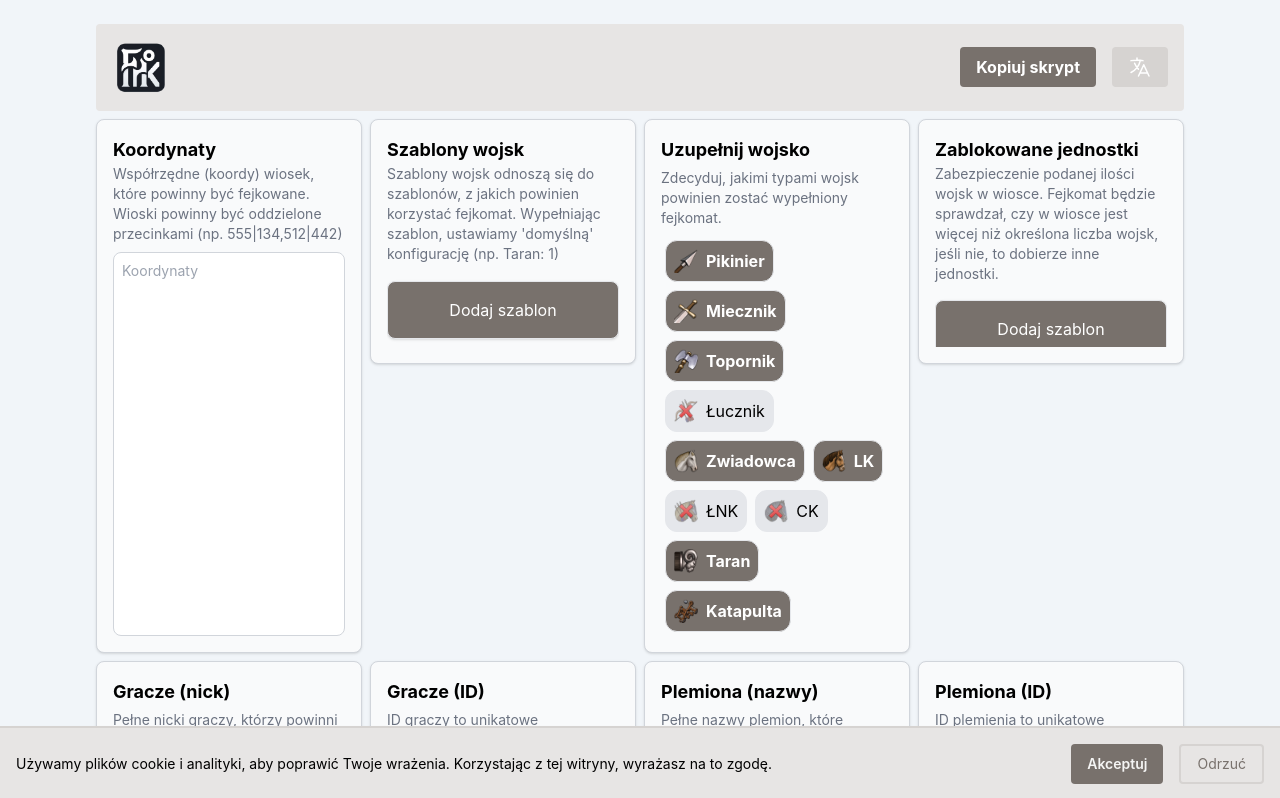
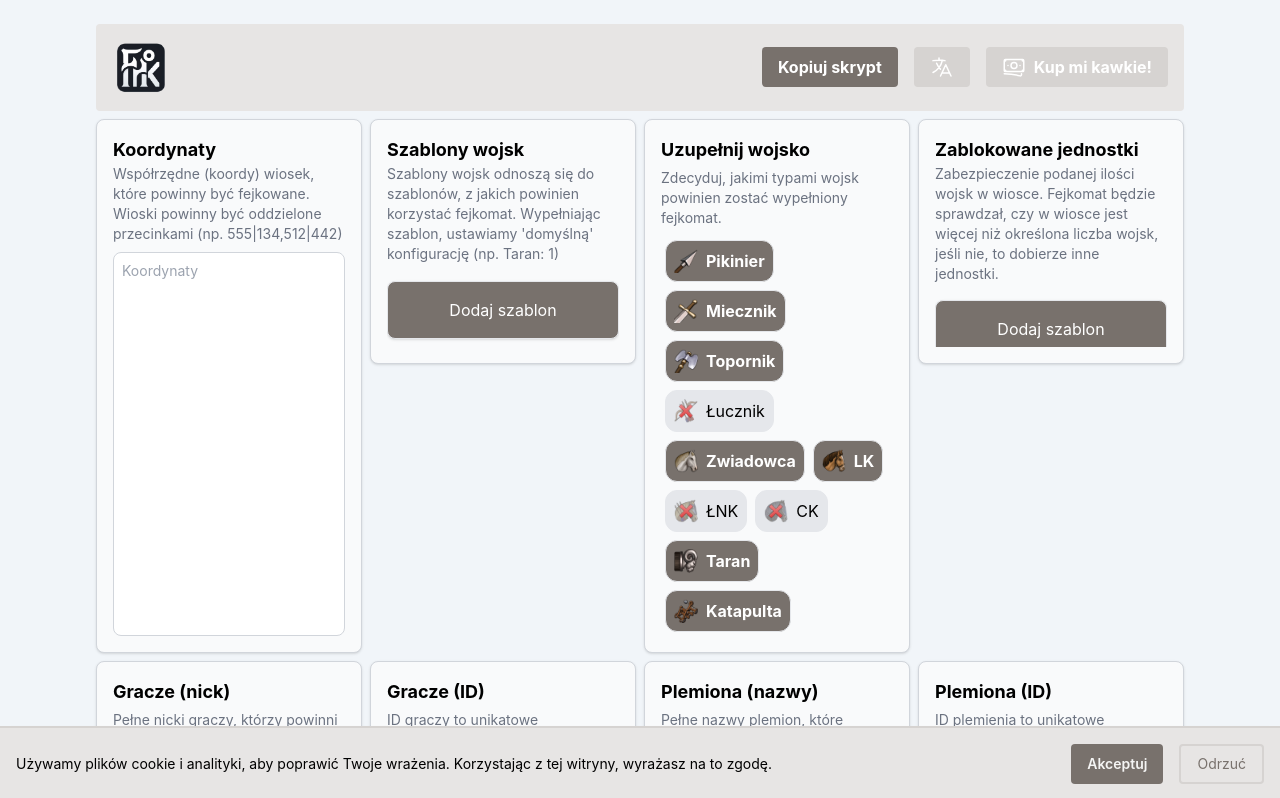
Before and after one commit to krystianslowik/Hermitowski-Fejkomat-Generator, a React (Create React App) app: page / in a window 1280 px wide. Shown: the top 798 px of the page. Built offline with nearby package versions, Linux system fonts and the light colour scheme.

Commit message:
(feature) buy me coffee

```diff
--- a/src/components/Header.tsx
+++ b/src/components/Header.tsx
@@ -2,6 +2,7 @@ import { FC } from "react";
 import { FakingSettings } from "../types/HermitowskiFejkomat.types";
 import { useI18n } from "./store/i18n";
 import { useFilterCode } from "../helper/CodeFilter";
+import BuyMeACoffeeButton from "./UI/BuyMeCoffee";
 
 type HeaderProps = {
   fejkomatSettings: FakingSettings;
@@ -66,6 +67,7 @@ const Header: FC<HeaderProps> = ({ fejkomatSettings }) => {
             />
           </svg>
         </button>
+        <BuyMeACoffeeButton />
       </div>
     </header>
   );
--- /dev/null
+++ b/src/components/UI/BuyMeCoffee.tsx
@@ -0,0 +1,39 @@
+import React from "react";
+import { useI18n } from "../store/i18n";
+
+const BuyMeACoffeeButton: React.FC = () => {
+  const { i18n } = useI18n();
+
+  const handleClick = () => {
+    window.open(
+      "https://www.buymeacoffee.com/krystianslowik_com",
+      "_blank",
+      "noopener,noreferrer"
+    );
+  };
+
+  return (
+    <button
+      onClick={handleClick}
+      className=" ml-4 bg-stone-300 hover:bg-stone-700 text-white font-bold py-2 px-4 rounded transition duration-300 ease-in-out mb-4 md:mb-0 w-full md:w-auto flex items-center justify-center"
+    >
+      <svg
+        xmlns="http://www.w3.org/2000/svg"
+        fill="none"
+        viewBox="0 0 24 24"
+        strokeWidth={1.5}
+        stroke="currentColor"
+        className="w-6 h-6 mr-2"
+      >
+        <path
+          strokeLinecap="round"
+          strokeLinejoin="round"
+          d="M2.25 18.75a60.07 60.07 0 0 1 15.797 2.101c.727.198 1.453-.342 1.453-1.096V18.75M3.75 4.5v.75A.75.75 0 0 1 3 6h-.75m0 0v-.375c0-.621.504-1.125 1.125-1.125H20.25M2.25 6v9m18-10.5v.75c0 .414.336.75.75.75h.75m-1.5-1.5h.375c.621 0 1.125.504 1.125 1.125v9.75c0 .621-.504 1.125-1.125 1.125h-.375m1.5-1.5H21a.75.75 0 0 0-.75.75v.75m0 0H3.75m0 0h-.375a1.125 1.125 0 0 1-1.125-1.125V15m1.5 1.5v-.75A.75.75 0 0 0 3 15h-.75M15 10.5a3 3 0 1 1-6 0 3 3 0 0 1 6 0Zm3 0h.008v.008H18V10.5Zm-12 0h.008v.008H6V10.5Z"
+        />
+      </svg>
+      {i18n("buyMeCoffee")}
+    </button>
+  );
+};
+
+export default BuyMeACoffeeButton;
--- a/src/components/store/i18n.tsx
+++ b/src/components/store/i18n.tsx
@@ -192,6 +192,10 @@ const translations: TranslationMap = {
     en: "We use cookies and analytics to improve your experience. By using our site, you consent to this.",
     pl: "Używamy plików cookie i analityki, aby poprawić Twoje wrażenia. Korzystając z tej witryny, wyrażasz na to zgodę.",
   },
+  buyMeCoffee: {
+    pl: "Kup mi kawkie!",
+    en: "Buy me coffee",
+  },
 };
 
 const I18nContext = createContext<I18nContextType | undefined>(undefined);
```
